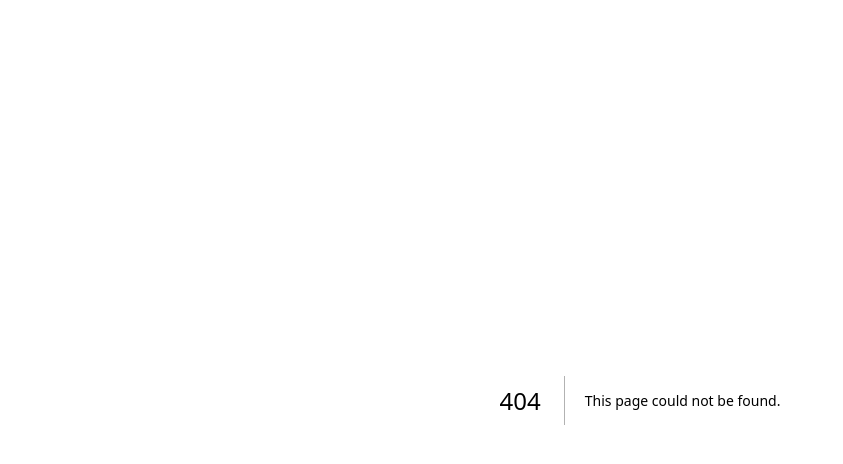
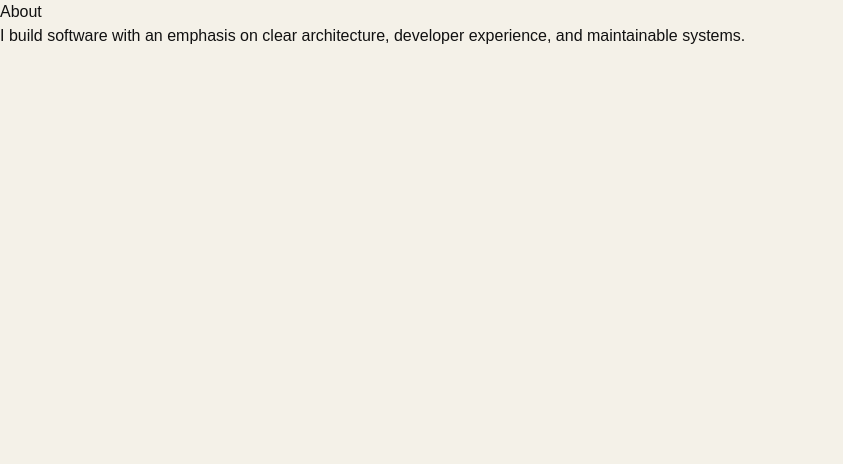
Before and after one commit to justinangeloperez327/portfolio-2026, a Next.js app: page /about in a window 1280 px wide. Before the commit this address had no page. Shown: the top 464 px of the page, without its empty margins (0-843 px from the left). Built offline with nearby package versions, Linux system fonts and the light colour scheme.

Commit message:
feat: establish portfolio information architecture

```diff
--- /dev/null
+++ b/src/app/about/page.tsx
@@ -0,0 +1,11 @@
+export default function AboutPage() {
+  return (
+    <main>
+      <h1>About</h1>
+      <p>
+        I build software with an emphasis on clear architecture, developer
+        experience, and maintainable systems.
+      </p>
+    </main>
+  );
+}
```
